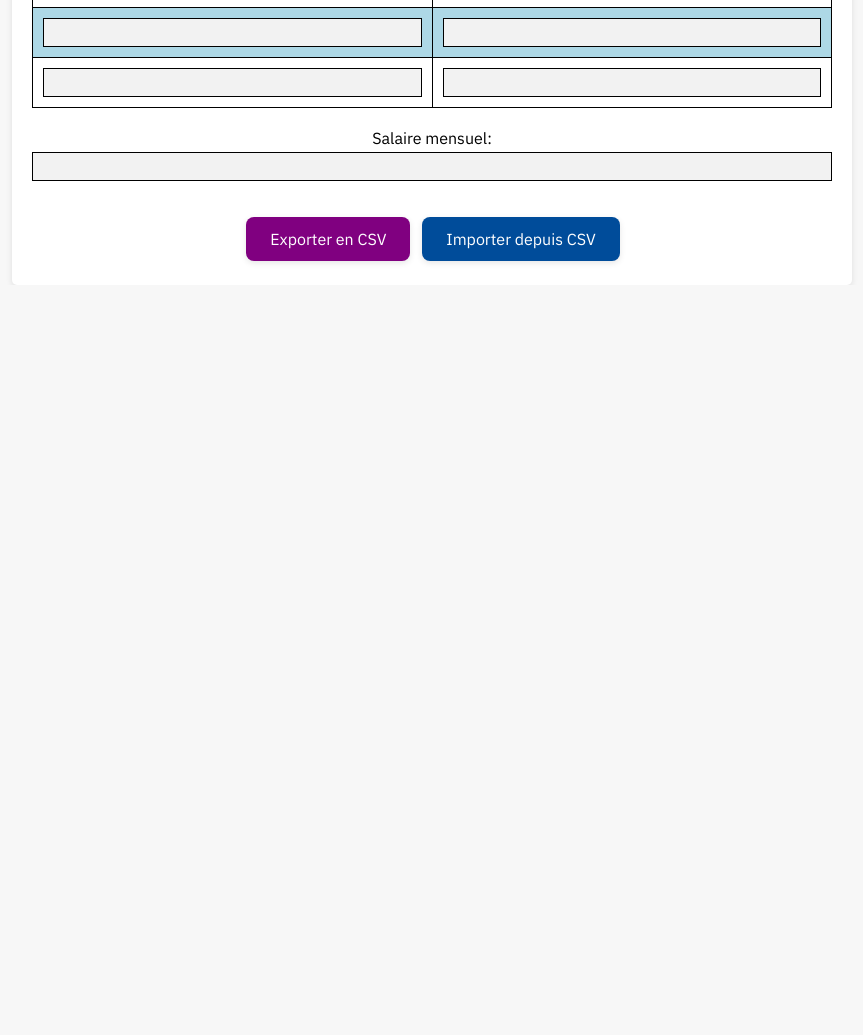
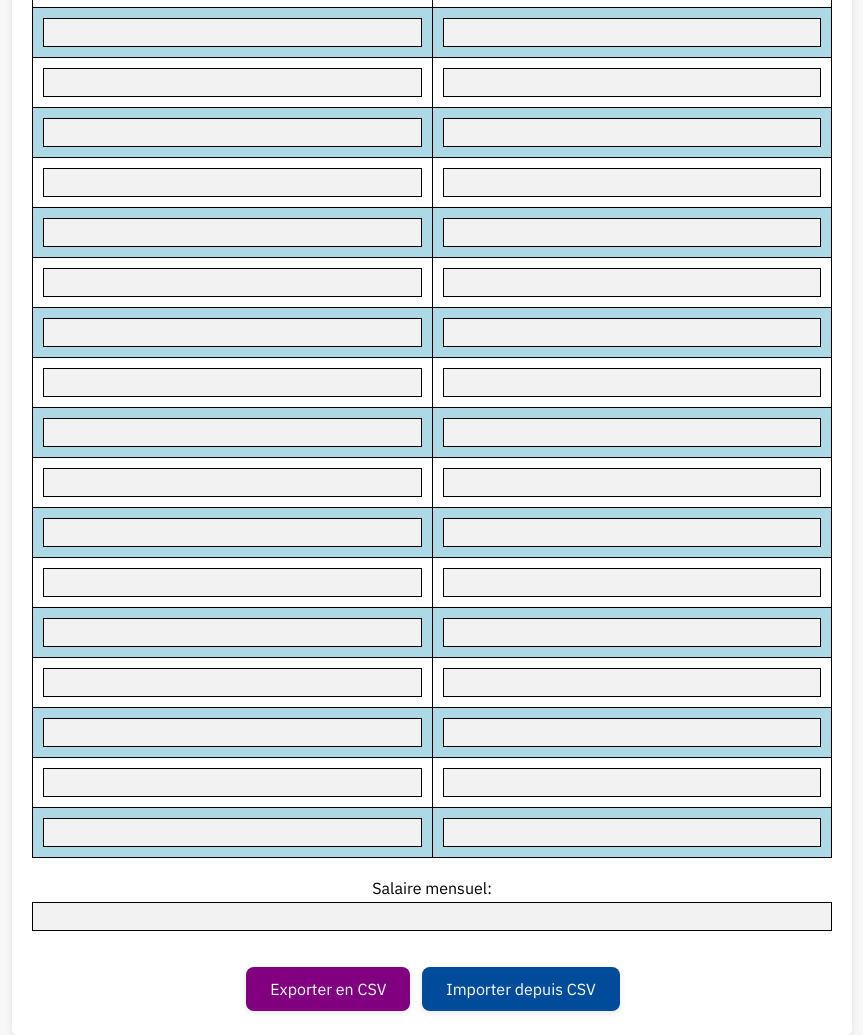
Before and after one commit to MilestoneManager/milestonemanager.github.io, a plain HTML site: page tresorerie.html in a window 1280 px wide. Shown: the part 774-1809 px from the top of the page, without its empty margins (208-1071 px from the left). Before the commit the page ends 1059 px from the top, so only its background shows below. Drawn offline with Linux system fonts and the light colour scheme.

Commit message:
Add files via upload

```diff
--- a/tresorerie.html
+++ b/tresorerie.html
@@ -167,6 +167,81 @@
                 <tr>
                     <td><input type="text" name="depense15"></td>
                     <td><input type="number" name="montant15" min="0"></td>
+                </tr>
+
+                <tr>
+                    <td><input type="text" name="depense16"></td>
+                    <td><input type="number" name="montant16" min="0"></td>
+                </tr>
+
+                <tr>
+                    <td><input type="text" name="depense17"></td>
+                    <td><input type="number" name="montant17" min="0"></td>
+                </tr>
+
+                <tr>
+                    <td><input type="text" name="depense18"></td>
+                    <td><input type="number" name="montant18" min="0"></td>
+                </tr>
+
+                <tr>
+                    <td><input type="text" name="depense19"></td>
+                    <td><input type="number" name="montant19" min="0"></td>
+                </tr>
+
+                <tr>
+                    <td><input type="text" name="depense20"></td>
+                    <td><input type="number" name="montant20" min="0"></td>
+                </tr>
+
+                <tr>
+                    <td><input type="text" name="depense21"></td>
+                    <td><input type="number" name="montant21" min="0"></td>
+                </tr>
+
+                <tr>
+                    <td><input type="text" name="depense22"></td>
+                    <td><input type="number" name="montant22" min="0"></td>
+                </tr>
+
+                <tr>
+                    <td><input type="text" name="depense23"></td>
+                    <td><input type="number" name="montant23" min="0"></td>
+                </tr>
+
+                <tr>
+                    <td><input type="text" name="depense24"></td>
+                    <td><input type="number" name="montant24" min="0"></td>
+                </tr>
+
+                <tr>
+                    <td><input type="text" name="depense25"></td>
+                    <td><input type="number" name="montant25" min="0"></td>
+                </tr>
+
+                <tr>
+                    <td><input type="text" name="depense26"></td>
+                    <td><input type="number" name="montant26" min="0"></td>
+                </tr>
+
+                <tr>
+                    <td><input type="text" name="depense27"></td>
+                    <td><input type="number" name="montant27" min="0"></td>
+                </tr>
+
+                <tr>
+                    <td><input type="text" name="depense28"></td>
+                    <td><input type="number" name="montant28" min="0"></td>
+                </tr>
+
+                <tr>
+                    <td><input type="text" name="depense29"></td>
+                    <td><input type="number" name="montant29" min="0"></td>
+                </tr>
+
+                <tr>
+                    <td><input type="text" name="depense30"></td>
+                    <td><input type="number" name="montant30" min="0"></td>
                 </tr>
 
             </tbody>
```
Also changed, not shown: index.html (+1 -1 lines).
